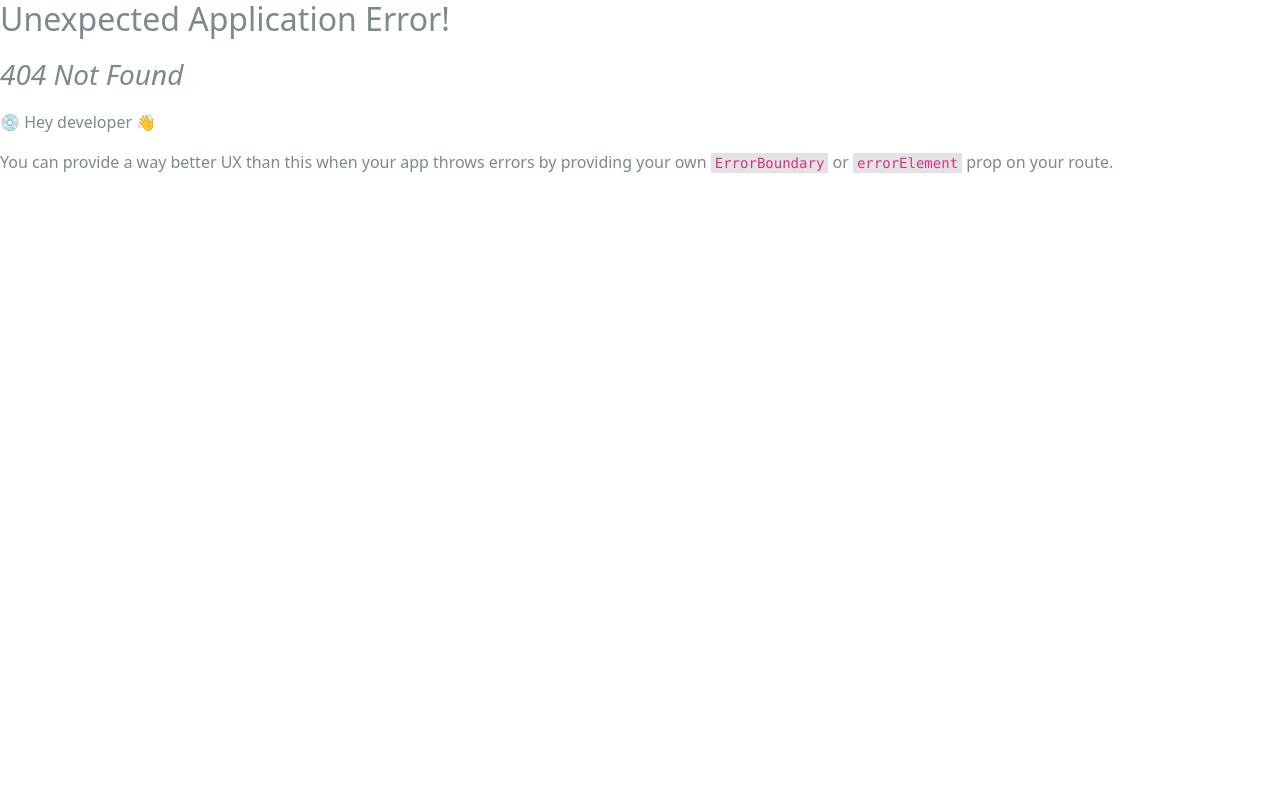
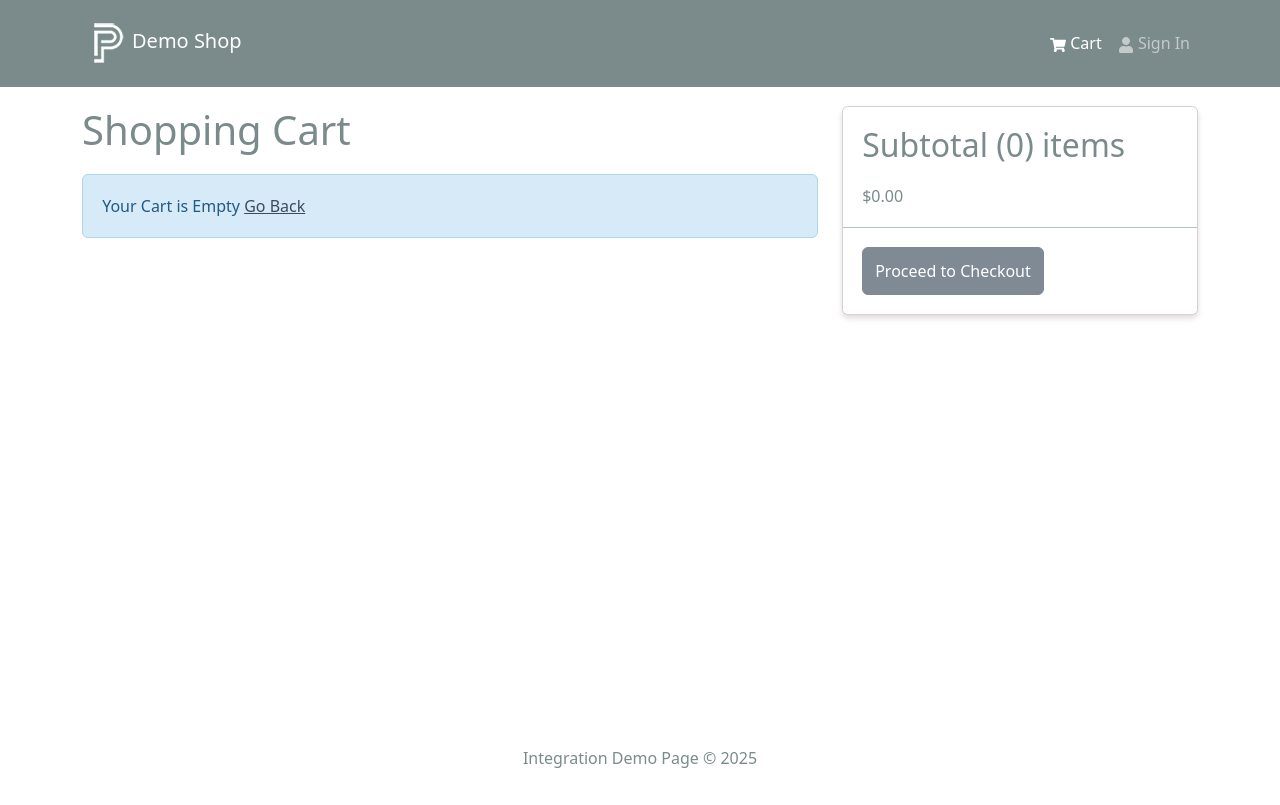
Before and after one commit to pigheadno4/mern_v1, a React (Vite) app in the folder frontend/: page /cart in a window 1280 px wide. Before the commit this address had no page. Built offline with nearby package versions, Linux system fonts and the light colour scheme.

Commit message:
Implemented Front end shopping cart

```diff
--- a/frontend/src/components/Header.jsx
+++ b/frontend/src/components/Header.jsx
@@ -1,9 +1,12 @@
-import { Navbar, Nav, Container } from "react-bootstrap";
+import { Navbar, Nav, Container, Badge } from "react-bootstrap";
 import { FaShoppingCart, FaUser } from "react-icons/fa";
 import logo from "../assets/logo.png";
+import { useSelector } from "react-redux";
 import { LinkContainer } from "react-router-bootstrap";
 
 function Header() {
+  const { cartItems } = useSelector((state) => state.cart);
+
   return (
     <header>
       <Navbar bg="dark" variant="dark" expand="md" collapseOnSelect>
@@ -20,6 +23,11 @@
               <LinkContainer to="/cart">
                 <Nav.Link>
                   <FaShoppingCart /> Cart
+                  {cartItems.length > 0 && (
+                    <Badge pill bg="success" style={{ marginLeft: "5px" }}>
+                      {cartItems.reduce((a, c) => a + c.qty, 0)}
+                    </Badge>
+                  )}
                 </Nav.Link>
               </LinkContainer>
               <LinkContainer to="login">
--- a/frontend/src/main.jsx
+++ b/frontend/src/main.jsx
@@ -16,12 +16,14 @@
 import App from "./App.jsx";
 import HomeScreen from "./screens/HomeScreen.jsx";
 import ProductScreen from "./screens/ProductScreen.jsx";
+import CartScreen from "./screens/CartScreen.jsx";
 
 const router = createBrowserRouter(
   createRoutesFromElements(
     <Route path="/" element={<App />}>
       <Route index={true} path="/" element={<HomeScreen />} />
       <Route path="/product/:id" element={<ProductScreen />} />
+      <Route path="/cart" element={<CartScreen />} />
     </Route>
   )
 );
--- /dev/null
+++ b/frontend/src/screens/CartScreen.jsx
@@ -0,0 +1,114 @@
+import { Link, useNavigate } from "react-router-dom";
+import {
+  Row,
+  Col,
+  ListGroup,
+  Image,
+  Form,
+  Button,
+  Card,
+} from "react-bootstrap";
+import { FaTrash } from "react-icons/fa";
+import Message from "../components/Message";
+import { useDispatch, useSelector } from "react-redux";
+import { addToCart, removeFromCart } from "../slices/cartSlice";
+
+function CartScreen() {
+  const cart = useSelector((state) => state.cart);
+  const { cartItems } = cart;
+  const navigate = useNavigate();
+  const dispatch = useDispatch();
+
+  const addToCartHandler = async (product, qty) => {
+    dispatch(addToCart({ ...product, qty }));
+  };
+
+  const removeFromCartHandler = async (id) => {
+    dispatch(removeFromCart(id));
+  };
+
+  const checkoutHandler = () => {
+    navigate("/login?redirect=/shipping");
+  };
+
+  return (
+    <Row>
+      <Col md={8}>
+        <h1 style={{ marginBottom: "20px" }}>Shopping Cart</h1>
+        {cartItems.length === 0 ? (
+          <Message>
+            Your Cart is Empty <Link to="/">Go Back</Link>
+          </Message>
+        ) : (
+          <ListGroup variant="flush">
+            {cartItems.map((item) => (
+              <ListGroup.Item key={item._id}>
+                <Row>
+                  <Col md={2}>
+                    <Image src={item.image} alt={item.name} fluid rounded />
+                  </Col>
+                  <Col md={3}>
+                    <Link to={`/product/${item._id}`}>{item.name}</Link>
+                  </Col>
+                  <Col md={2}>${item.price}</Col>
+                  <Col md={2}>
+                    <Form.Control
+                      as="select"
+                      value={item.qty}
+                      onChange={(e) =>
+                        addToCartHandler(item, Number(e.target.value))
+                      }
+                    >
+                      {[...Array(item.countInStock).keys()].map((x) => (
+                        <option key={x + 1} value={x + 1}>
+                          {x + 1}
+                        </option>
+                      ))}
+                    </Form.Control>
+                  </Col>
+                  <Col md={2}>
+                    <Button
+                      type="button"
+                      variant="light"
+                      onClick={() => removeFromCartHandler(item._id)}
+                    >
+                      <FaTrash />
+                    </Button>
+                  </Col>
+                </Row>
+              </ListGroup.Item>
+            ))}
+          </ListGroup>
+        )}
+      </Col>
+      <Col md={4}>
+        <Card>
+          <ListGroup variant="flush">
+            <ListGroup.Item>
+              <h2>
+                Subtotal ({cartItems.reduce((acc, item) => acc + item.qty, 0)})
+                items
+              </h2>
+              $
+              {cartItems
+                .reduce((acc, item) => acc + item.qty * item.price, 0)
+                .toFixed(2)}
+            </ListGroup.Item>
+            <ListGroup.Item>
+              <Button
+                type="button"
+                className="btn-block"
+                disabled={cartItems.length === 0}
+                onClick={checkoutHandler}
+              >
+                Proceed to Checkout
+              </Button>
+            </ListGroup.Item>
+          </ListGroup>
+        </Card>
+      </Col>
+    </Row>
+  );
+}
+
+export default CartScreen;
--- a/frontend/src/slices/cartSlice.js
+++ b/frontend/src/slices/cartSlice.js
@@ -24,7 +24,12 @@
 
       return updateCart(state);
     },
+
+    removeFromCart: (state, action) => {
+      state.cartItems = state.cartItems.filter((x) => x._id !== action.payload);
+      return updateCart(state);
+    },
   },
 });
-export const { addToCart } = cartSlice.actions;
+export const { addToCart, removeFromCart } = cartSlice.actions;
 export default cartSlice.reducer;
```
